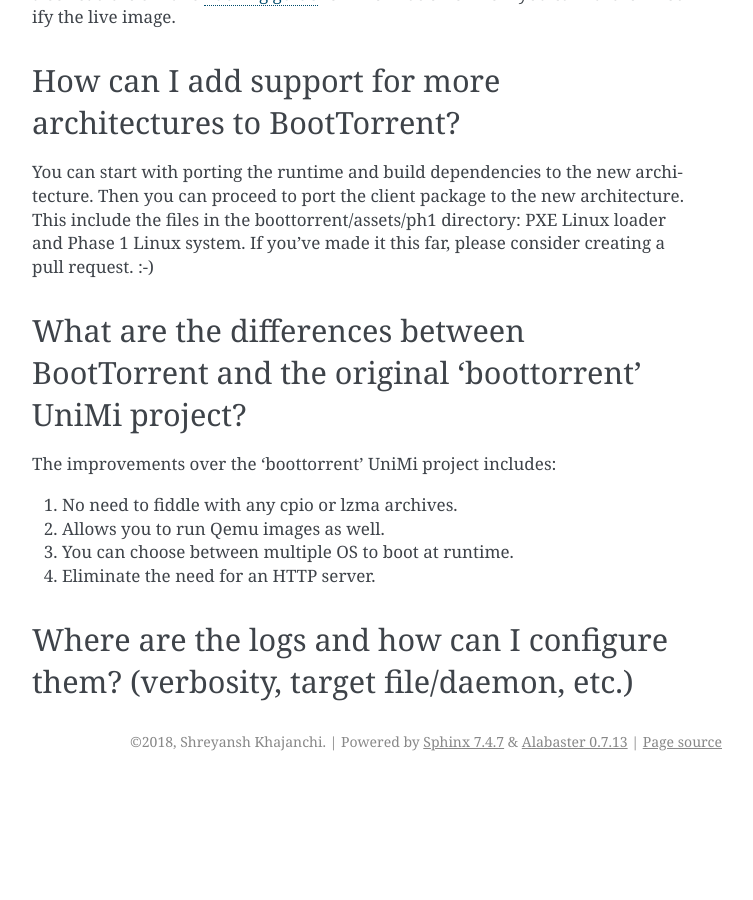
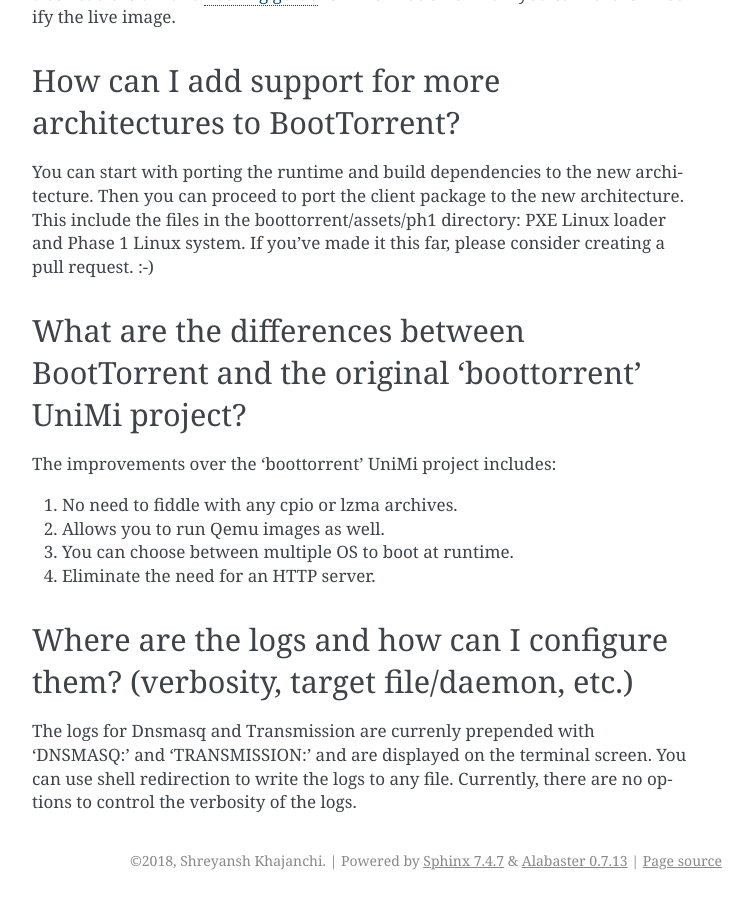
Before and after one commit to shreyanshk/boottorrent, a Sphinx documentation site: the page built from docs/faq.rst, in a window 1280 px wide and 900 px high, scrolled down 1715 px. Shown: the whole window, without its empty margins (388-1141 px from the left). Built offline with Sphinx 7.4.7, drawn with Linux system fonts in a browser that asks for light colours; pages that are not in the unit, such as notebooks, are missing from menus; before the commit the page ends 2496 px from its top, so only the background shows below that.

Commit message:
docs: faq: add details about the logs

```diff
--- a/docs/faq.rst
+++ b/docs/faq.rst
@@ -57,3 +57,5 @@
 
 Where are the logs and how can I configure them? (verbosity, target file/daemon, etc.)
 --------------------------------------------------------------------------------------
+
+The logs for Dnsmasq and Transmission are currenly prepended with 'DNSMASQ:' and 'TRANSMISSION:' and are displayed on the terminal screen. You can use shell redirection to write the logs to any file. Currently, there are no options to control the verbosity of the logs.
```
